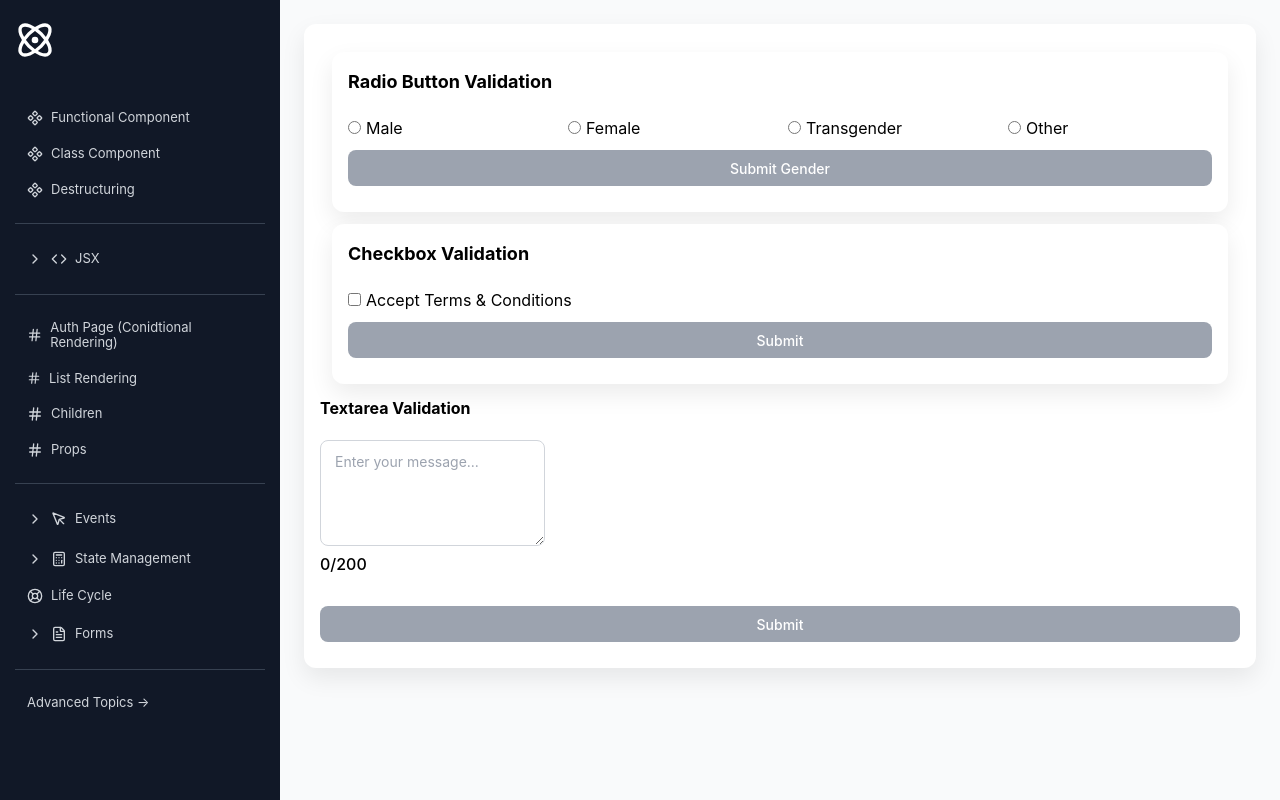
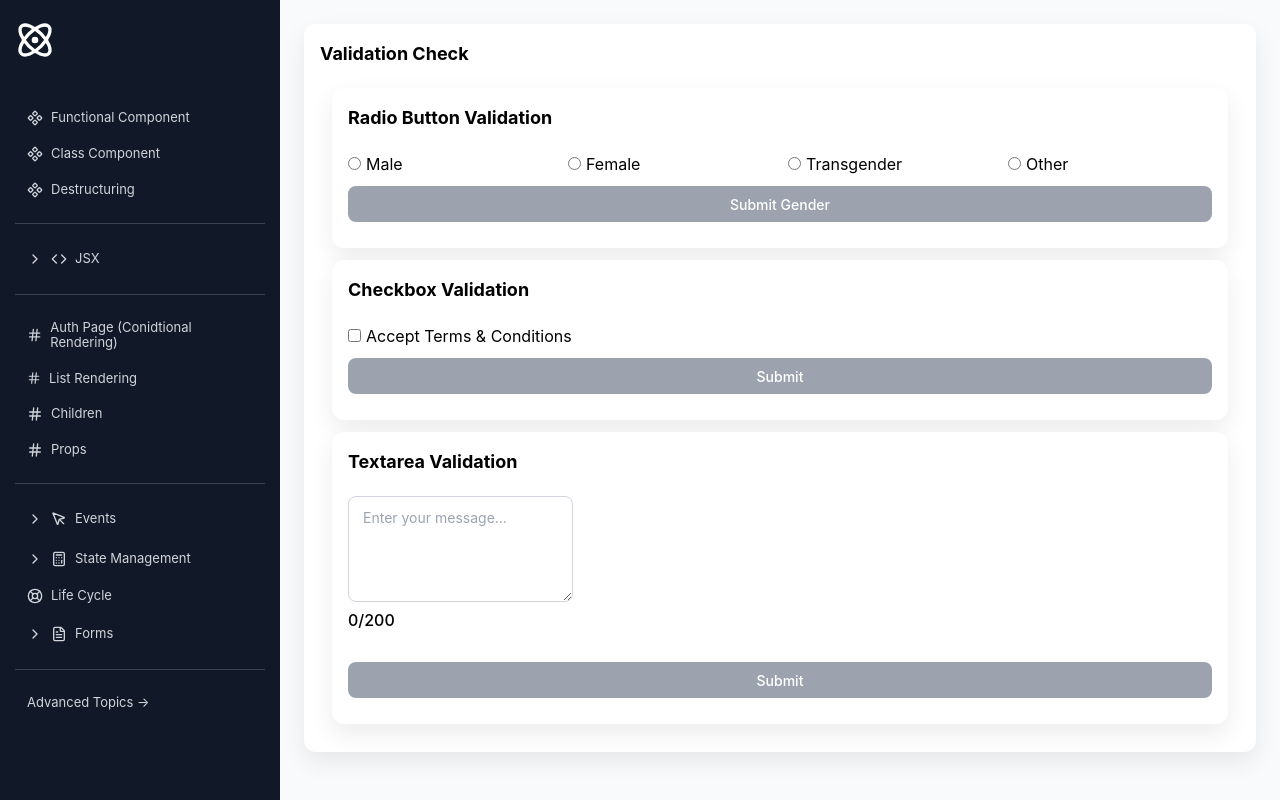
Before and after one commit to mahapatra079/my-app, a React (Create React App) app: page /validation-check in a window 1280 px wide. Built offline with nearby package versions, Linux system fonts and the light colour scheme.

Commit message:
vaidation check

```diff
--- a/src/components/form-validate/FormValidate.jsx
+++ b/src/components/form-validate/FormValidate.jsx
@@ -4,11 +4,12 @@ import { TextAreaValidation } from "./TextAreaValidateCheck";
 
 
 export const FormValidate = () => {
-    return (
+  return (
         <div className="card">
-             <RadioValidate />
-            <CheckBoxValidate />
-            <TextAreaValidation />
-        </div>
+           <h2 className="font-bold text-lg mb-5">Validation Check</h2>
+            <RadioValidate />
+          <CheckBoxValidate />
+          <TextAreaValidation />
+      </div>
     );
 }
--- a/src/components/form-validate/TextAreaValidateCheck.jsx
+++ b/src/components/form-validate/TextAreaValidateCheck.jsx
@@ -36,9 +36,9 @@ export const TextAreaValidation = () => {
   };
 
   return (
-    <form onSubmit={handleSubmit}>
+    <form onSubmit={handleSubmit} className="card">
 
-      <h2 className="font-bold mb-5">Textarea Validation</h2>
+      <h2 className="font-bold text-lg mb-5">Textarea Validation</h2>
 
       <textarea
         rows="4"
```
